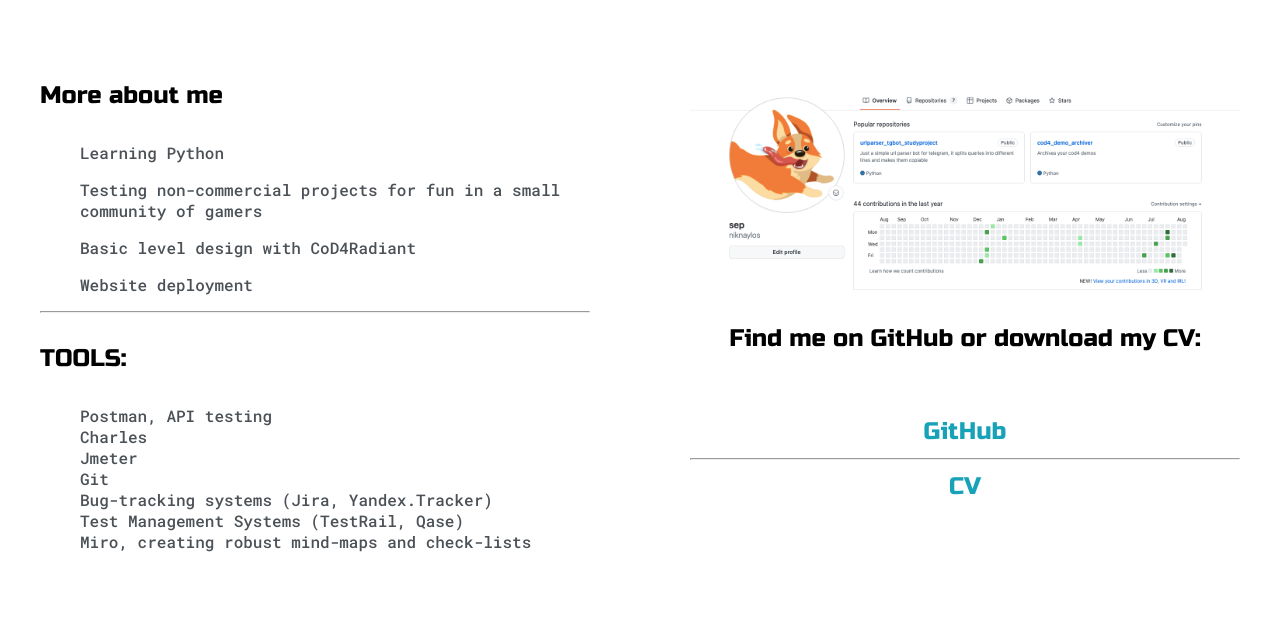
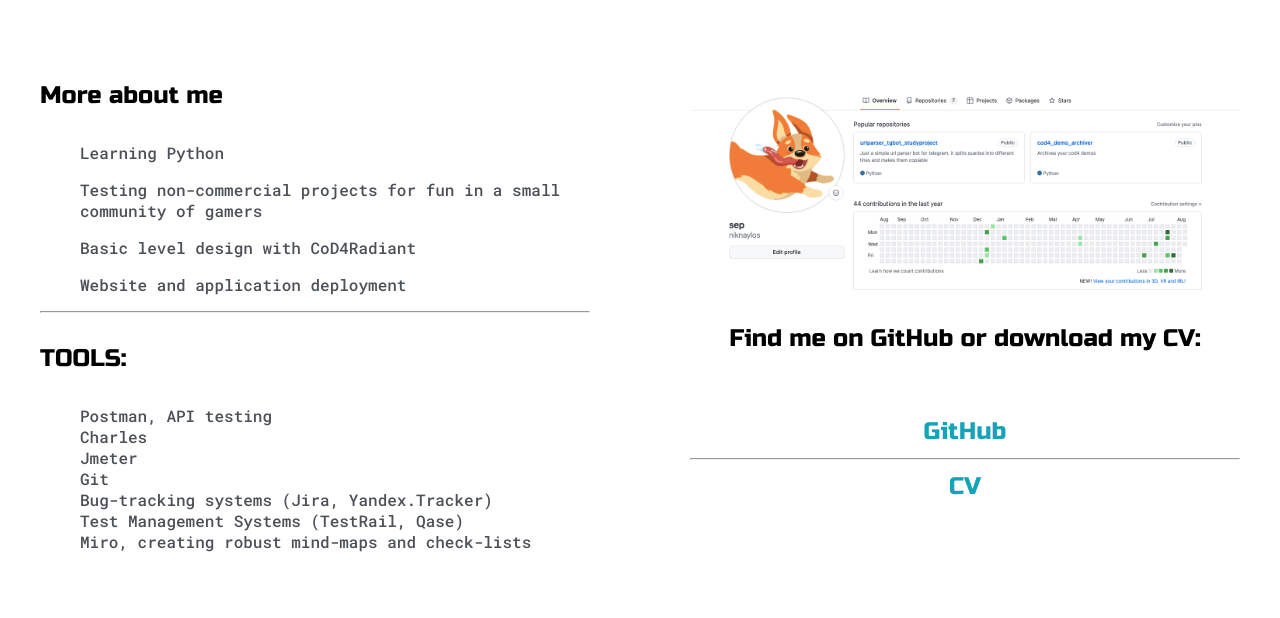
Before and after one commit to niknaylos/portf1, a Django app: page / in a window 1280 px wide. Shown: the part 580-1198 px from the top of the page. Run offline with Django 3.2, Linux system fonts and the light colour scheme; data comes from the database, SQL or seed files in the repository; some libraries are stand-ins or nearby versions.

Commit message:
changing index

```diff
--- a/base/templates/base/index.html
+++ b/base/templates/base/index.html
@@ -63,7 +63,7 @@
 <ul><p>Learning Python</p>
 <p>Testing non-commercial projects for fun in a small community of gamers</p>
 <p>Basic level design with CoD4Radiant</p>
-<p>Website deployment</p></ul>
+<p>Website and application deployment</p></ul>
 <hr />
 <h4>TOOLS:</h4>
 	<ul>
```
